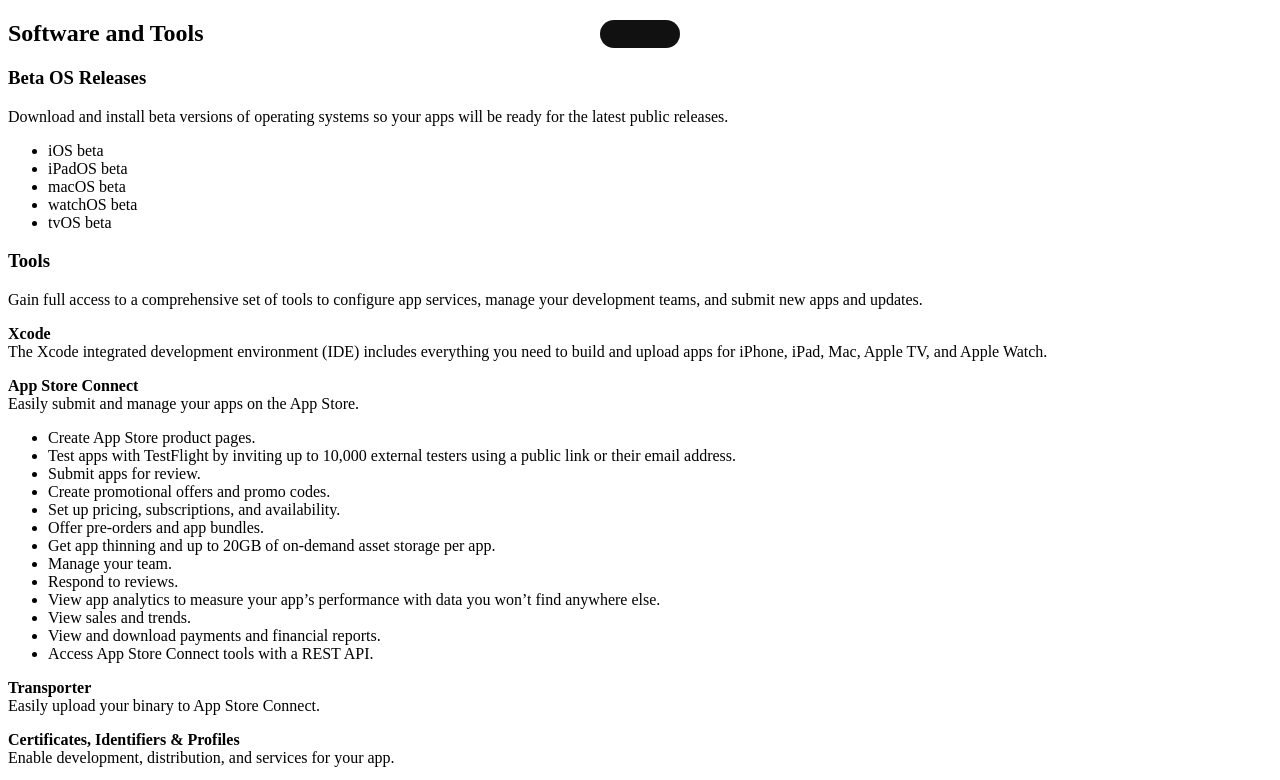
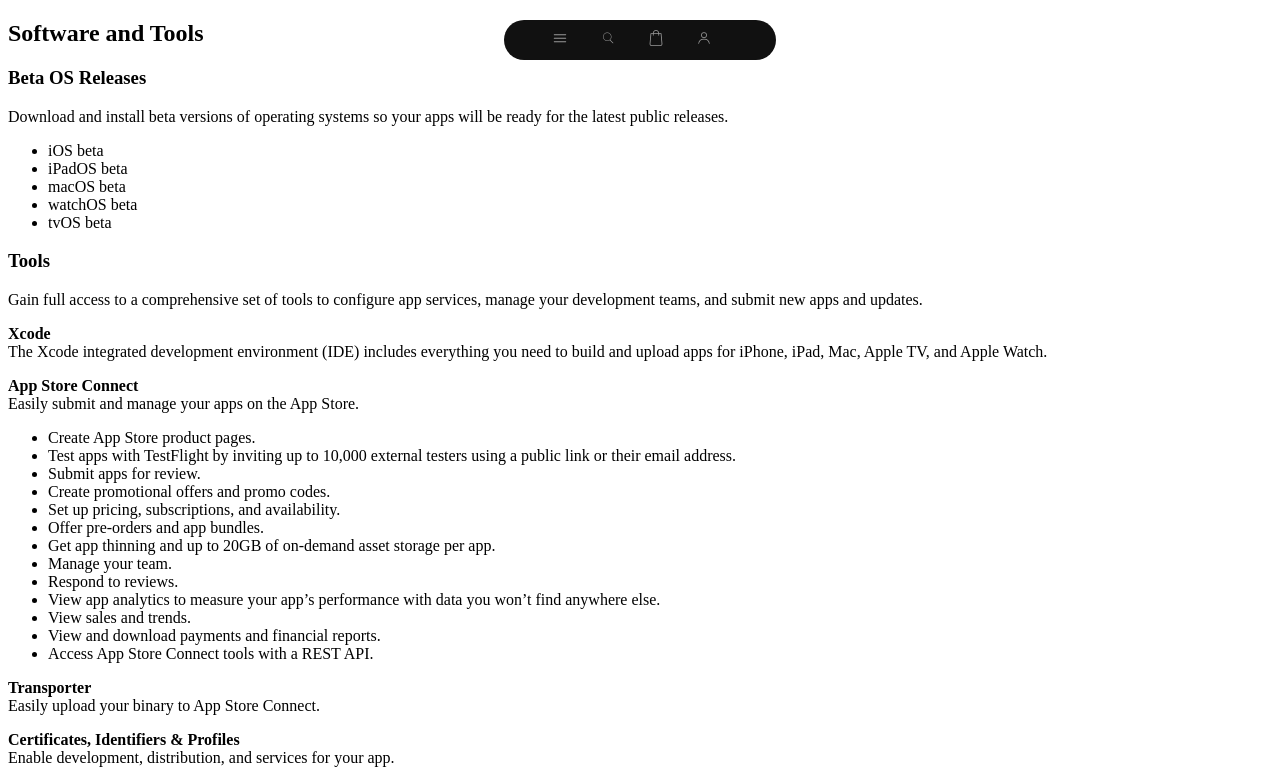
Before and after one commit to boriskrasko/dynamic-island, a plain HTML site: page index.html in a window 1280 px wide. Both pictures are taken after a click on the element 640 px from the left and 33 px from the top of the page. Shown: the top 780 px of the page. Drawn offline with Linux system fonts and the light colour scheme.

Commit message:
feat: add svg + nav list

```diff
--- a/index.html
+++ b/index.html
@@ -10,11 +10,19 @@
 <body>
     <div class="dynamic-island">
         <nav>
+            <ul class="nav">
+                <li>Discover</li>
+                <li>Design</li>
+                <li>Develop</li>
+                <li>Support</li>
+            </ul>
             <ul>
-                <li><img src="images/menu.png" alt="m"></li>
-                <li><img src="images/search.png" alt="s"></li>
-                <li><img src="images/shop.png" alt="s"></li>
-                <li><img src="images/user.png" alt="u"></li>
+                <li onclick="setTimeout(() => {
+                    document.querySelector('.nav').style.display = document.querySelector('.menu') ?'flex' : 'none';
+                }, 200); document.querySelector('.dynamic-island.open').classList.toggle('menu')"><img src="icons/menu.svg" alt="m"></li>
+                <li><img src="icons/search.svg" alt="s"></li>
+                <li><img src="icons/shop.svg" alt="s"></li>
+                <li><img src="icons/user.svg" alt="u"></li>
             </ul>
         </nav>
     </div>
--- a/main.css
+++ b/main.css
@@ -21,22 +21,31 @@
 .dynamic-island * {
     visibility: hidden;
     opacity: 0;
-    transition: 0.1s all 0.1s ease-in-out;
+    transition: 0.1s all ease-in-out;
 }
 
-.dynamic-island:hover {
-    width: 256px;
+.dynamic-island.open {
+    min-width: 256px;
     height: 36px;
 }
 
-.dynamic-island:hover * {
+.dynamic-island.open * {
     opacity: 1;
     visibility: visible;
 }
 
 nav {
     display: flex;
-    justify-content: center;
+    width: 100%;
+    justify-content: space-between;
+}
+
+.dynamic-island.open.menu {
+    width: 700px;
+}
+
+.nav {
+    display: none
 }
 
 nav ul {
@@ -47,6 +56,16 @@ nav ul {
 
 nav ul li {
     width: 48px;
+    opacity: 0.7 !important;
+}
+
+nav ul.nav li {
+    width: auto;
+    padding: 0 16px;
+}
+
+nav ul li:hover {
+    opacity: 1 !important;
 }
 
 nav ul li img {
--- a/main.js
+++ b/main.js
@@ -0,0 +1,13 @@
+const dynamicIsland = document.querySelector('.dynamic-island');
+
+dynamicIsland.addEventListener('mouseover', () => dynamicIsland.classList.add('open'));
+
+window.addEventListener('scroll', () => {
+    dynamicIsland.classList.remove('open', 'menu');
+    document.querySelector('.nav').style.display = 'none';
+});
+
+window.addEventListener('click', (e) => {
+    !dynamicIsland.contains(e.target) ? dynamicIsland.classList.remove('open', 'menu') : '' ;
+    !dynamicIsland.contains(e.target) ? document.querySelector('.nav').style.display = 'none' : '';
+})
```
Also changed, not shown: icons/menu.svg (added), icons/search.svg (added), icons/shop.svg (added), icons/user.svg (added).
